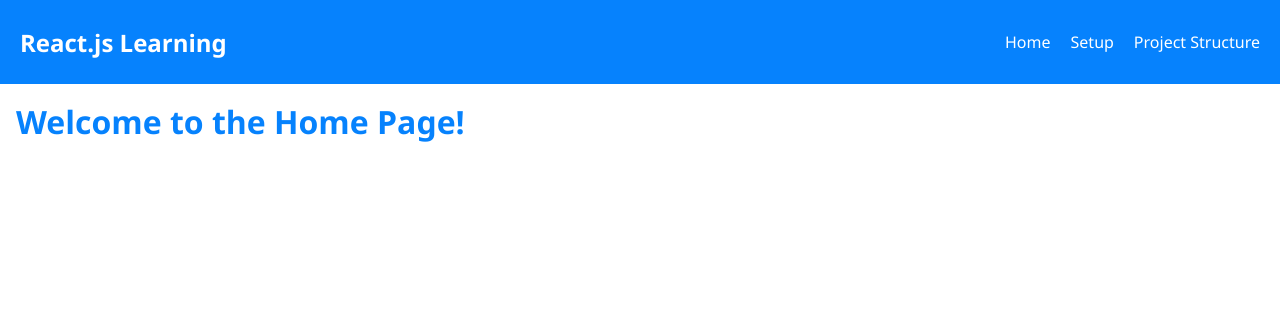
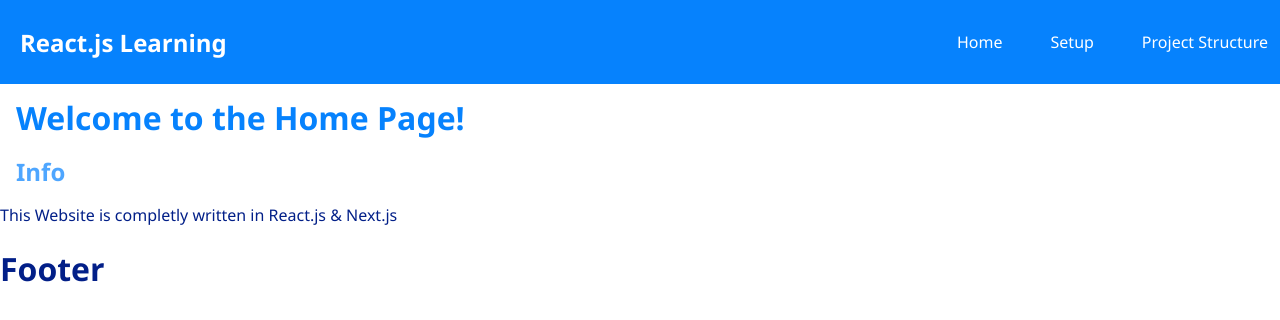
Before and after one commit to MitjaCH/react-learning-page, a Next.js app: page / in a window 1280 px wide. Shown: the top 320 px of the page. Built offline with nearby package versions, Linux system fonts and the light colour scheme.

Commit message:
[UPDATE] Fixed Navbar to be always on screen + started working on Home Page

```diff
--- a/pages/_app.js
+++ b/pages/_app.js
@@ -1,8 +1,25 @@
 import Link from "next/link";
 import Head from "next/head";
 import "../styles/_app.css";
+import { useEffect, useState } from "react";
 
 export default function App({ Component, pageProps }) {
+  const [scrolled, setScrolled] = useState(false);
+
+  useEffect(() => {
+    const handleScroll = () => {
+      const isScrolled = window.scrollY > 0;
+      setScrolled(isScrolled)
+      console.log("Scrolled")
+    }
+
+  window.addEventListener('scroll', handleScroll);
+
+  return () => {
+    window.removeEventListener('scroll', handleScroll)
+  };
+}, []);
+
   return (
     <div>
       <Head>
--- a/pages/index.js
+++ b/pages/index.js
@@ -2,11 +2,16 @@
 import Head from "next/head";
 import Link from "next/link";
 import Title from "../components/title";
+import TableOfContents from "../components/tableOfContents";
 
 export default function IndexPage() {
+
     return (
         <div className={styles.index}>
             <Title text="Welcome to the Home Page!" variant="default"></Title>
+
+            <Title text="Info" variant="sub-title"></Title>
+            <p>This Website is completly written in React.js & Next.js</p>
         </div>
     )
 }
--- a/styles/_app.css
+++ b/styles/_app.css
@@ -1,7 +1,8 @@
     body {
         margin: 0;
         padding: 0;
-    color: white;
+        padding-top: 5rem;
+        color: rgb(2, 31, 136);
         font-family: 'Segoe UI', Tahoma, Geneva, Verdana, sans-serif;
     }
 
@@ -12,6 +13,10 @@
         justify-content: space-between;
         padding: 10px 20px;
         height: 4rem;
+        position: fixed;
+        width: 100%;
+        top: 0;
+        z-index: 1000;
     }
 
     .navbar {
@@ -32,19 +37,26 @@
 
     .title {
         margin: 0;
+        color: white;
     }
 
     .navbar ul {
         display: flex;
+        flex-wrap: wrap;
         margin: 0;
         padding: 0;
     }
 
     .navbar li {
-    margin-right: 20px;
+        margin-right: 1rem;
+        padding-right: 2rem;
         list-style: none;
     }
 
     .navbar li:last-child {
         margin-right: 0;
     }
+
+    header.scrolled {
+        box-shadow:  2px 4px rgb(255, 0, 0);
+    }
--- a/styles/index.module.css
+++ b/styles/index.module.css
@@ -0,0 +1,2 @@
+.index {
+}
```
Lines whose indentation alone changed are shown as unchanged.
